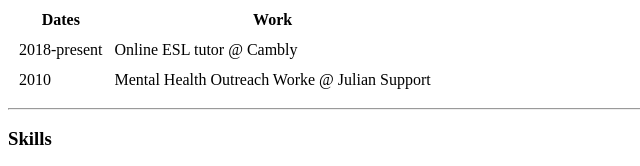
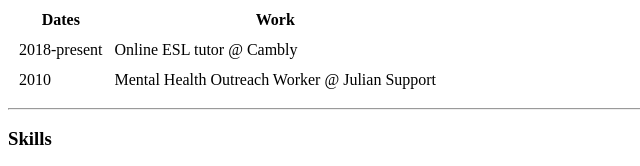
Before and after one commit to web-dev-sparky/CV, a plain HTML site: page index.html in a window 1280 px wide. Shown: the part 435-601 px from the top of the page, 0-640 px from the left. Drawn offline with Linux system fonts and the light colour scheme.

Commit message:
fixing typo

```diff
--- a/index.html
+++ b/index.html
@@ -42,7 +42,7 @@
       </tr>
       <tr>
         <td>2010</td>
-        <td>Mental Health Outreach Worke @ Julian Support</td>
+        <td>Mental Health Outreach Worker @ Julian Support</td>
       </tr>
     </tbody>
   </table>
```
